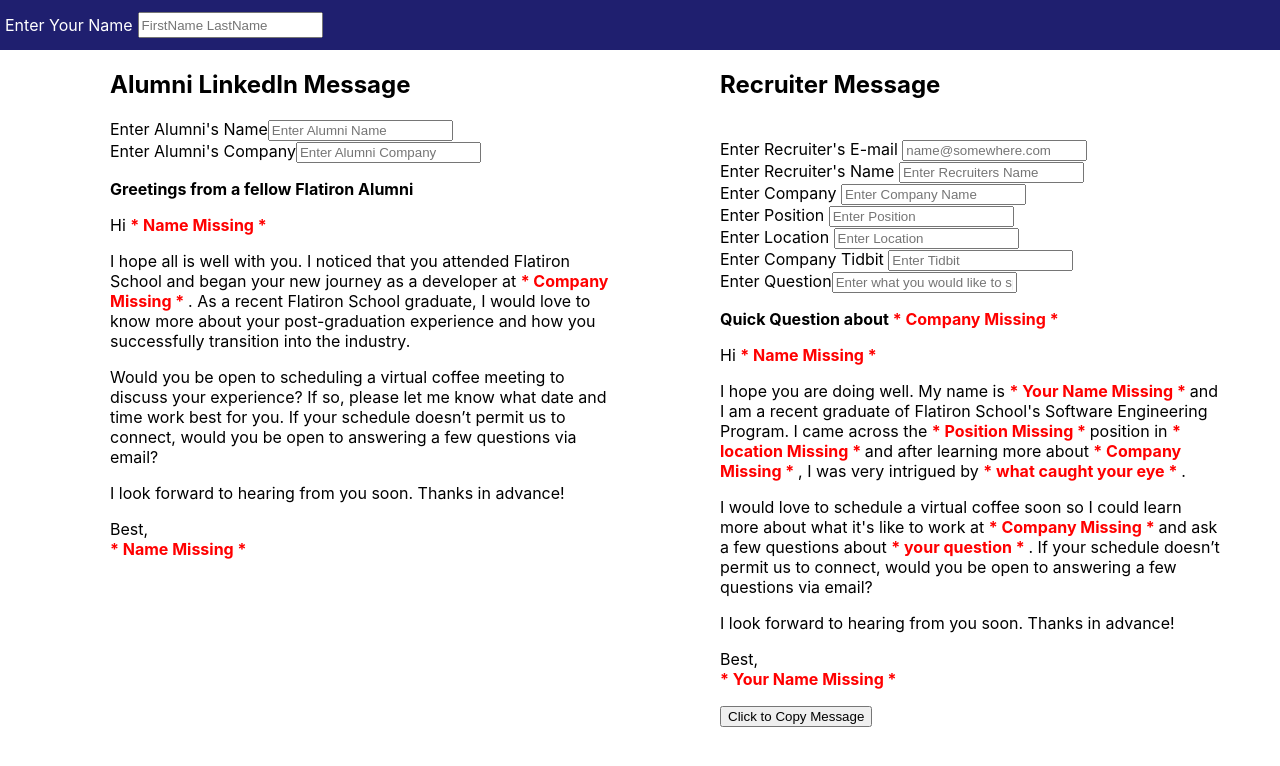
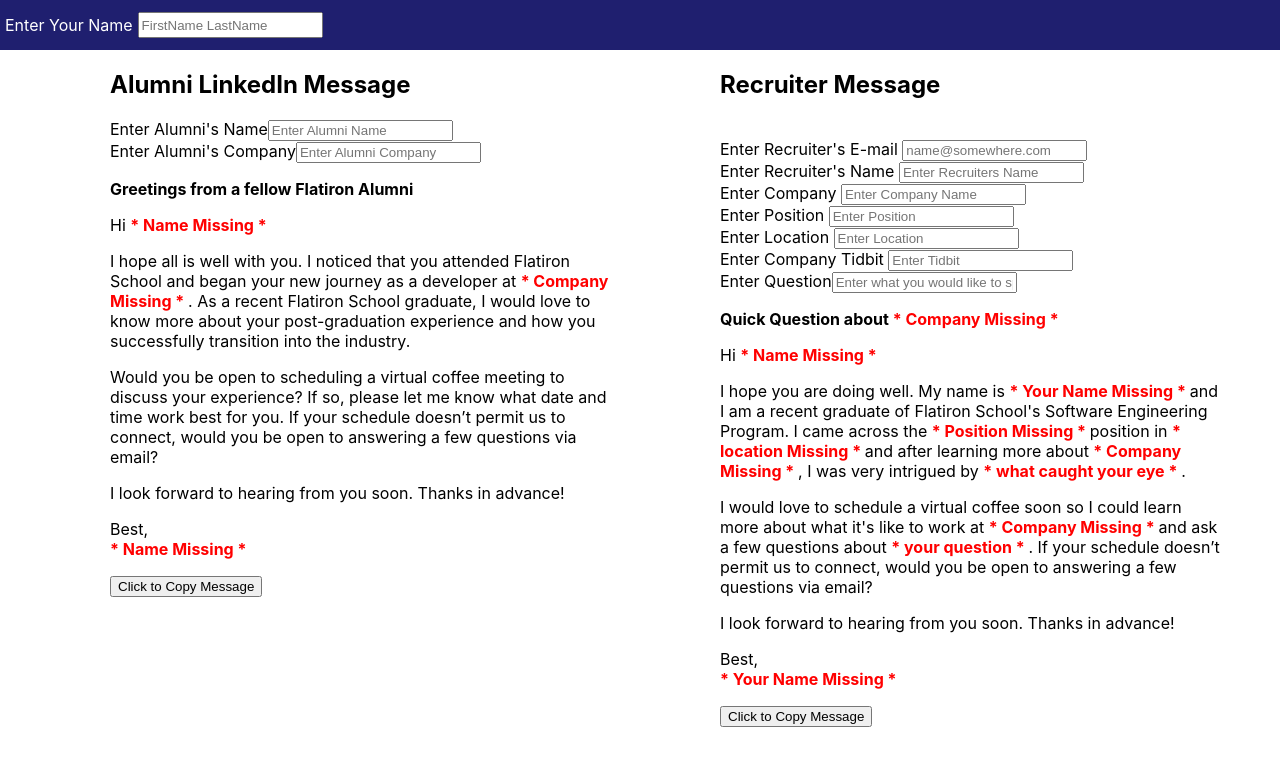
Before and after one commit to aduterte/networking-template-generator, a React (Create React App) app: page / in a window 1280 px wide. Shown: the top 766 px of the page. Built offline with nearby package versions, Linux system fonts and the light colour scheme.

Commit message:
added alumni copy to clipboard

```diff
--- a/src/components/AlumniMessage.js
+++ b/src/components/AlumniMessage.js
@@ -16,9 +16,32 @@
         setCompany(company)
     }
 
+    function handleCopy(){
+        console.log("im hit")
+
+        let bodyText = document.getElementById("alumni-text"),
+            selection = window.getSelection(),
+            range = null
+
+
+            range = document.createRange()
+        range.selectNode(bodyText)
+        selection.removeAllRanges()
+        selection.addRange(range)
+
+
+        document.execCommand('copy')
+
+        // debugger
+
+        selection.removeAllRanges()
+
+        range = null
+    }
 
     return(
         <div className="alumni-message-container">
+
             <h2>Alumni LinkedIn Message</h2>
 
                 <label>Enter Alumni's Name</label><input type="text" value={contact} onChange={handleContact} placeholder="Enter Alumni Name"/>
@@ -26,7 +49,7 @@
                 <label>Enter Alumni's Company</label><input type="text" value={company} onChange={handleCompany} placeholder="Enter Alumni Company"/>
                 <br/>
                 {/* <label>Enter Your Name</label><input type="text" value={user} onChange={handleUser} placeholder="Enter Your Name"/> */}
-
+            <div id="alumni-text">
             <p><b>Greetings from a fellow Flatiron Alumni</b></p>
             <p>Hi {contact === "" ? <span style={warning}> * Name Missing * </span> : contact}</p>
             <p>I hope all is well with you.  I noticed that you attended Flatiron School and began your new journey as a developer at {company === "" ? <span style={warning}> * Company Missing * </span> : company}.  As a recent Flatiron School graduate, I would love to know more about your post-graduation experience and how you successfully transition into the industry.</p>
@@ -35,7 +58,10 @@
             <p>Best,
             <br/>
             {props.user === "" ? <span style={warning}> * Name Missing * </span> : props.user}</p>
-
+            </div>
+            <div>
+                <button onClick={handleCopy}>Click to Copy Message</button>
+            </div>
         </div>
     )
 }
```
